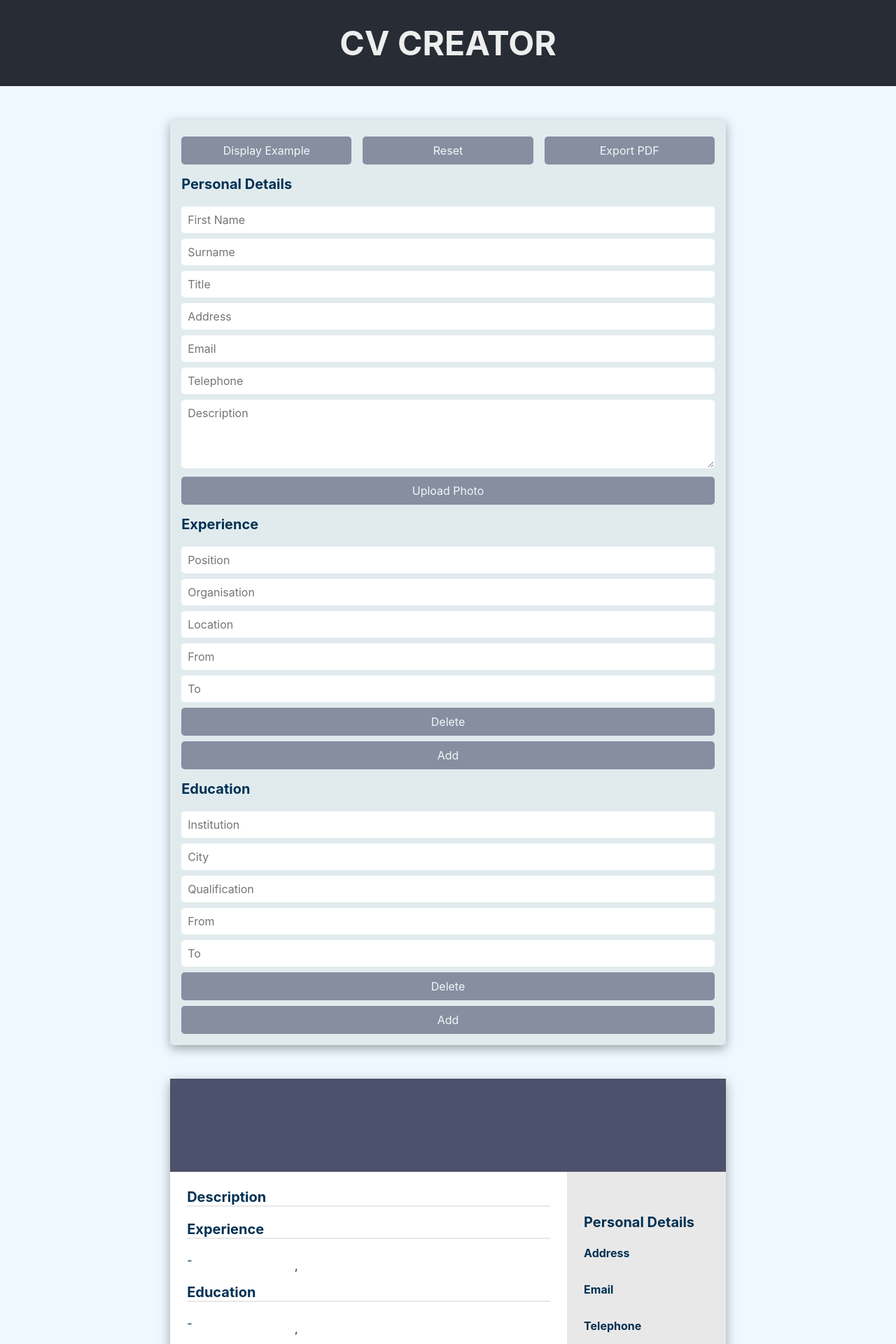
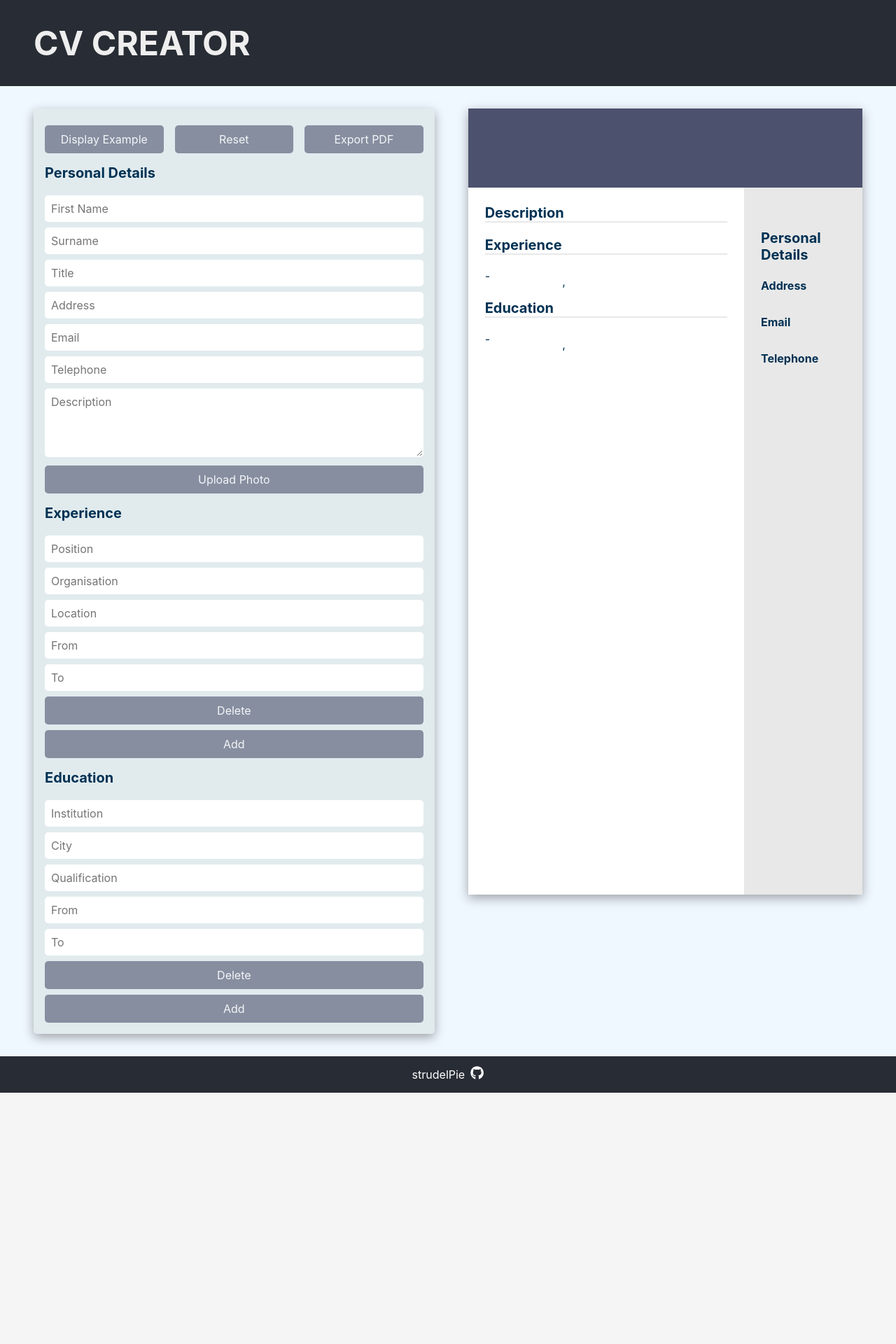
Before and after one commit to strudelPie/CV_application, a React (Create React App) app: page / in a window 1280 px wide. Shown: the top 1920 px of the page at 70% size. After the commit the page ends 1561 px from the top, so only its background shows below. Built offline with nearby package versions, Linux system fonts and the light colour scheme.

Commit message:
Fixing Scaling

```diff
--- a/src/components/Main.js
+++ b/src/components/Main.js
@@ -11,14 +11,16 @@ import exampleCV from "./utils/exampleCvObj";
 const Mainwrapper = styled.main`
     background-color: #F0F8FF;
     display: flex;
+    flex-direction: row;
 
     justify-content: space-evenly;
-    padding: 3rem 5rem;
+    padding: 2rem 3rem;
     gap: 3rem;
 
-    @media (max-width: 1600px) {
+    @media (max-width: 1000px) {
         flex-direction: column;
         align-items: center;
+        max-width: 90%;
       }
 }`
 
--- a/src/components/form/Form.js
+++ b/src/components/form/Form.js
@@ -13,6 +13,7 @@ const FormWrapper = styled.div`
     justify-content: flex-start;
     background-color: #E1EBEE;
     width: 210mm;
+    max-width: 100%;
     gap: 1rem;
     padding: 1rem;
     box-sizing:border-box;
--- a/src/components/preview/Preview.js
+++ b/src/components/preview/Preview.js
@@ -11,8 +11,9 @@ const PreviewWrapper = styled.div`
     top: 10px;
     box-shadow: rgba(0, 0, 0, 0.35) 0px 5px 15px;
     display: grid;
-    grid-template-columns: 150mm 60mm;
-    grid-template-rows: 35mm 262mm;
+    grid-template-columns: 70% 30%;
+    grid-template-rows: 10% 90%;
+    max-width: 100%;
 `
 
 class Preview extends Component {
--- a/src/components/structure/Footer.js
+++ b/src/components/structure/Footer.js
@@ -9,12 +9,12 @@ const FooterWrapper = styled.footer`
     background-color: #282c34;
     color: white;
     gap: 0.5rem;
-    font-size: 1.2rem;
+    font-size: 1rem;
 
 `
 const Link = styled.a`
     color: white;
-    font-size: 1.5rem;
+    font-size: 1.2rem;
     :hover {opacity: 0.5}
     }
 
--- a/src/components/structure/Header.js
+++ b/src/components/structure/Header.js
@@ -7,9 +7,9 @@ const HeaderContainer = styled.div`
     flex-direction: row;
     align-items: center;
     justify-content: flex-start;
-    padding: 0 5rem;
+    padding: 0 3rem;
 
-    @media (max-width: 1600px) {
+    @media (max-width: 1000px) {
         justify-content: center;
         margin: 0;
     }
```
Also changed, not shown: 1 other file (tests, documents, lock files or other folders).
